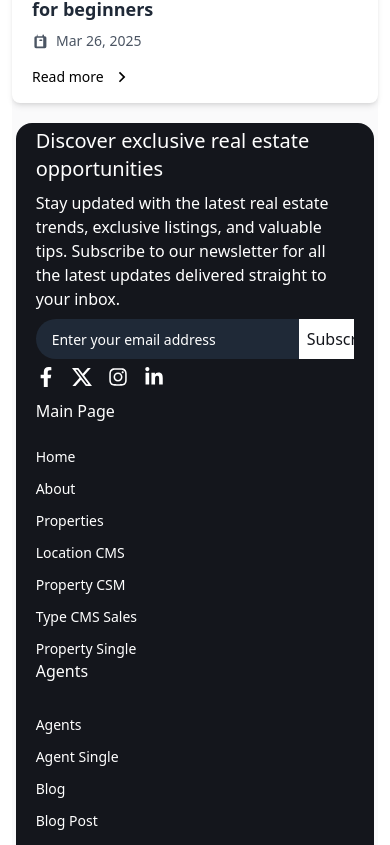
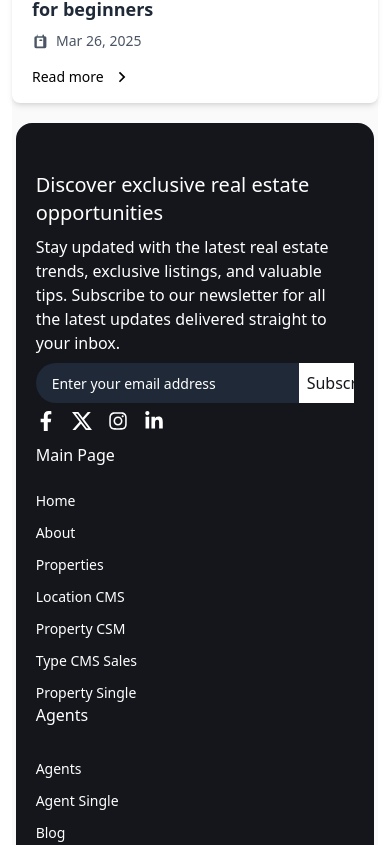
Before and after one commit to hasib1010/marbleStone, a React (Vite) app: page / in a window 390 px wide. Shown: the part 5759-6604 px from the top of the page. Built offline with nearby package versions, Linux system fonts and the light colour scheme.

Commit message:
responsive added

```diff
--- a/src/Components/Footer/Footer.jsx
+++ b/src/Components/Footer/Footer.jsx
@@ -9,7 +9,7 @@ import { PiBagSimpleFill, PiChatCircleTextFill } from "react-icons/pi";
 
 const Footer = () => {
     return (
-        <footer className='bg-[#14161C] text-white w-[98%] mx-auto lg:p-8 md:p-2 p-1 rounded-2xl'>
+        <footer className='bg-[#14161C] text-white w-[98%] mx-auto pt-12 lg:p-8 md:p-2 p-1 rounded-2xl'>
             <div className='container mx-auto px-4'>
                 <div className='lg:flex md:grid md:grid-cols-2 flex-col md:flex-row justify-between '>
                     {/* Newsletter and Social Media */}
--- a/src/Components/Pages/Contact/Contact.jsx
+++ b/src/Components/Pages/Contact/Contact.jsx
@@ -17,12 +17,12 @@ function Contact() {
                 <div className="mx-auto container">
                     <Navbar />
                     <h1 className='text-center text-white text-2xl lg:text-7xl font-medium'>Contact Us</h1>
-                    <p className='max-w-[562.047px] mx-auto mt-4 text-white mb-9'>
+                    <p className='max-w-[562.047px] mx-auto mt-4 text-white mb-9 px-2 '>
                         We're here to help! Whether you have a question about our services, need assistance, or just want to give feedback, feel free to reach out to us.
                     </p>
 
                     <div className='flex items-center flex-col lg:flex-row  lg:pb-[100px] lg:gap-16 gap-6 '>
-                        <div className='bg-white px-12 py-11 rounded-2xl w-full'>
+                        <div className='bg-white px-12 py-11 rounded-2xl lg:w-[70%]'>
                             <div className="mb-6">
                                 <div className="flex gap-7 lg:flex-row flex-col">
                                     <div className="mb-4 w-full">
@@ -115,7 +115,7 @@ function Contact() {
 
                             </div>
                         </div>
-                        <div className='text-white w-full flex p-10 lg:p-0 flex-col max-w-[700.074px] gap-4 items-start justify-center'>
+                        <div className='text-white lg:w-[35%] flex p-10 lg:p-0 flex-col max-w-[700.074px] gap-4 items-start justify-center'>
                             <h4 className='text-3xl font-medium'>Reach Us Directly</h4>
                             <p>
                                 Have a question? Reach out to us directly via phone or email, and we’ll get back to you as soon as possible.
```
